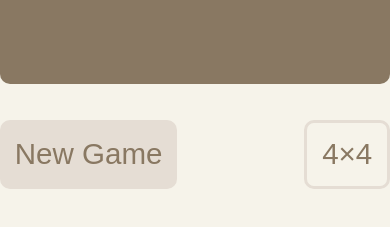
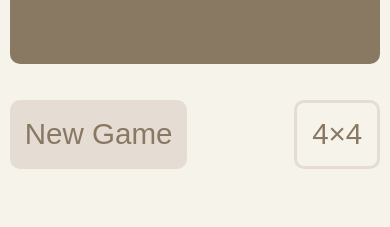
Before and after one commit to mrhanna/2048, a React (Vite) app: page / in a window 390 px wide. Shown: the part 407-634 px from the top of the page. Built offline with nearby package versions, Linux system fonts and the light colour scheme.

Commit message:
mobile layout fixes

```diff
--- a/src/App.tsx
+++ b/src/App.tsx
@@ -14,6 +14,8 @@ const RootWrapper = styled.div`
     background: ${({ theme }) => theme.colors.bg};
     width: 100%;
     min-height: 100vh;
+    min-height: 100svh;
+    padding: 0 10px;
 `
 
 const AppWrapper = styled.main`
--- a/src/features/game/AccessibleGrid.tsx
+++ b/src/features/game/AccessibleGrid.tsx
@@ -18,10 +18,12 @@ export default function AccessibleGrid({ grid }: AccessibleGridProps) {
     })
 
     return (
-        <table aria-label="2048 game grid" className="sr-only">
-            <tbody>
-                {rows}
-            </tbody>
-        </table>
+        <div className="sr-only">
+            <table aria-label="2048 game grid">
+                <tbody>
+                    {rows}
+                </tbody>
+            </table>
+        </div>
     )
 }
```
